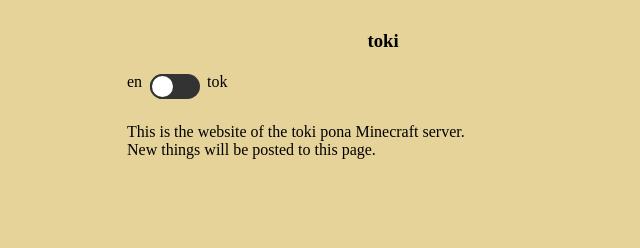
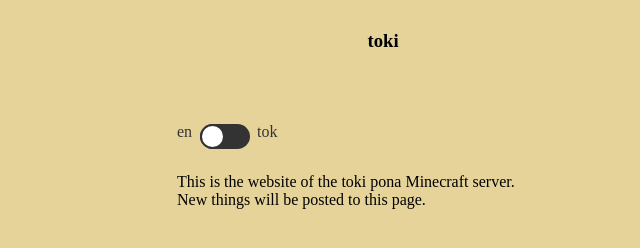
Before and after one commit to lilscribby/lilscribby, a plain HTML site: page index.html in a window 1280 px wide. Shown: the whole page, without its empty margins (257-897 px from the left). Drawn offline with Linux system fonts and the light colour scheme.

Commit message:
Update style.css

```diff
--- a/style.css
+++ b/style.css
@@ -1,11 +1,19 @@
-.content {
+.container {
+  position: relative;
+  max-width: 600px;
+  height: 500px;
+  padding: 50px;
+  color: #000;
+}
+
+.container .content {
   margin-top: 2rem;
 }
 
-.contentEng {
+.container .contentEng {
   display: block;
 }
-.contentTok {
+.container .contentTok {
   display: none;
 }
 
@@ -24,7 +32,7 @@
 }
 
 .check:checked::before {
-  background: #896e32;
+  background: #00a1ff;
 }
 
 .check::after {
@@ -42,7 +50,7 @@
 
 .check:checked::after {
   left: 25px;
-  border: 2px solid #896e32;
+  border: 2px solid #00a1ff;
 }
 
 .check:checked ~ .content.contentEng {
@@ -52,3 +60,11 @@
 .check:checked ~ .content.contentTok {
   display: block;
 }
+
+.en {
+  color: #333;
+}
+
+.hn {
+  color: red;
+}
```
